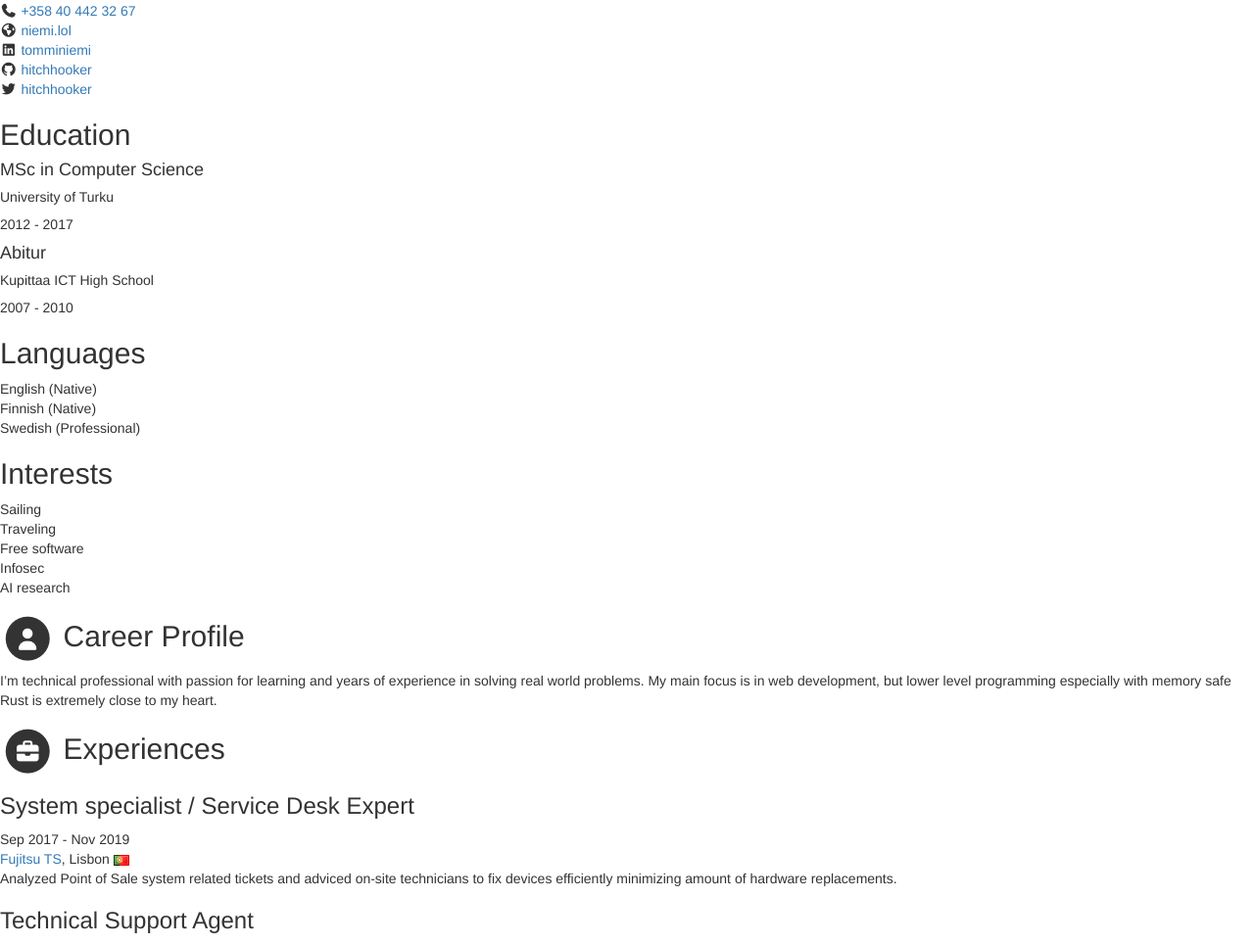
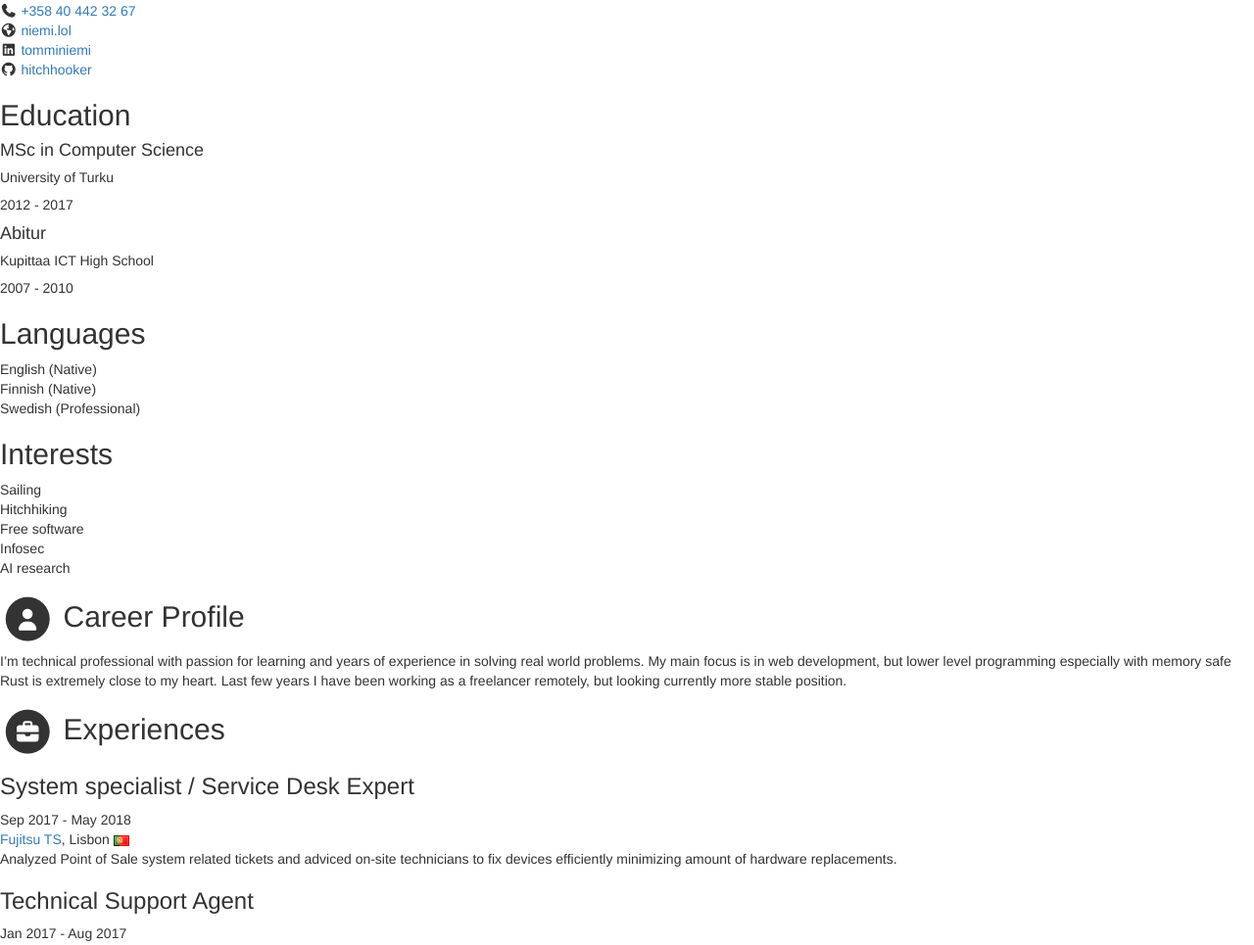
Before and after one commit to hitchhooker/niemi.lol, a Jekyll site: the page built from index.html, in a window 1280 px wide and 1400 px high. Shown: the part 435-1400 px from the top of the window at 98% size. Built offline with Jekyll 4.4.1, drawn with Linux system fonts in a browser that asks for light colours; nearby versions of some CDN libraries; library files that are not in the unit come from our copies.

Commit message:
edit data

```diff
--- a/_data/data.yml
+++ b/_data/data.yml
@@ -18,7 +18,6 @@ sidebar:
     website: niemi.lol #do not add http://
     linkedin: tomminiemi
     github: hitchhooker
-    twitter: 'hitchhooker'
 
     languages:
       - idiom: English
@@ -34,7 +33,7 @@ sidebar:
       - item: Sailing
         link:
 
-      - item: Traveling
+      - item: Hitchhiking
         link:
 
       - item: Free software
@@ -51,6 +50,7 @@ career-profile:
     summary: |
         I'm technical professional with passion for learning and years of experience in solving real world problems.
         My main focus is in web development, but lower level programming especially with memory safe Rust is extremely close to my heart.
+        Last few years I have been working as a freelancer remotely, but looking currently more stable position.
 
 
 education:
@@ -64,7 +64,7 @@ education:
 
 experiences:
     - role: System specialist / Service Desk Expert
-      time: Sep 2017 - Nov 2019
+      time: Sep 2017 - May 2018
       company: <a href="https://www.fujitsu.com/global/">Fujitsu TS</a>, Lisbon <img alt="Portugal" src="assets/images/flags/pt.png" />
       details: |
         Analyzed Point of Sale system related tickets and adviced on-site technicians to fix devices efficiently minimizing amount of hardware replacements.
```
